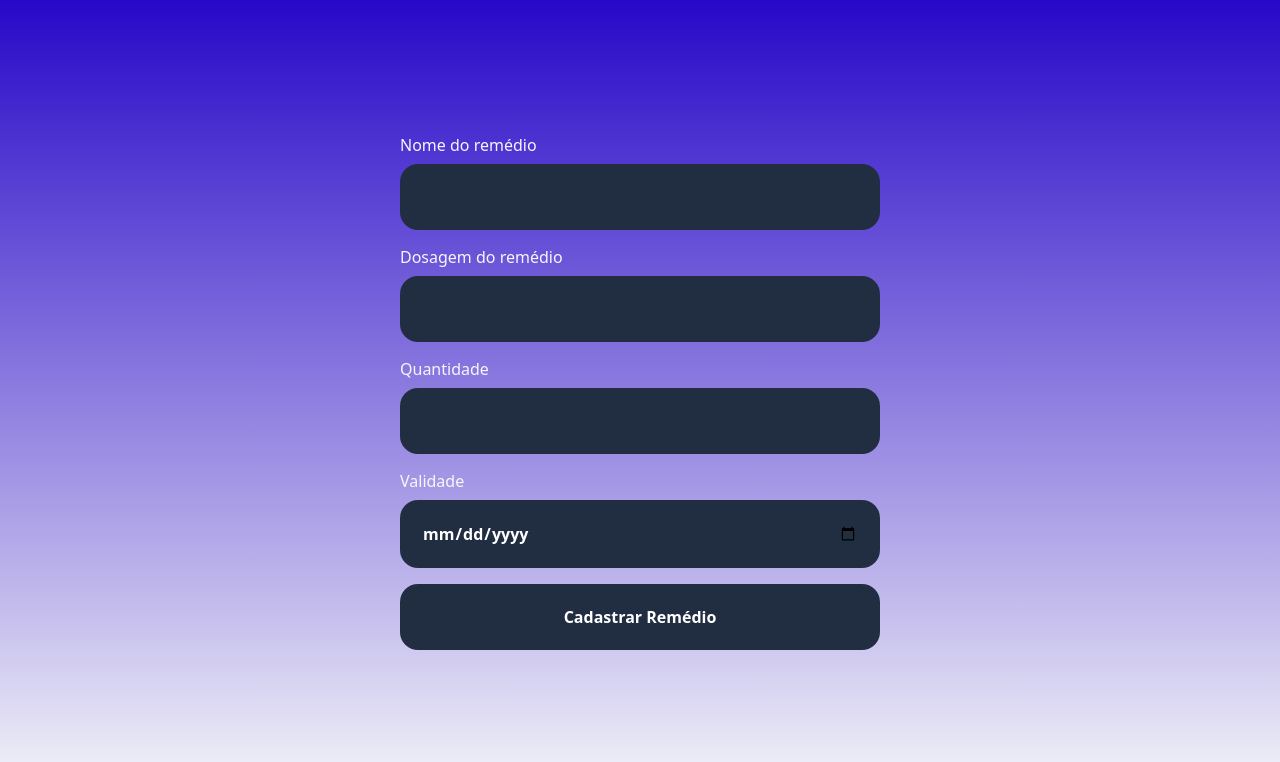
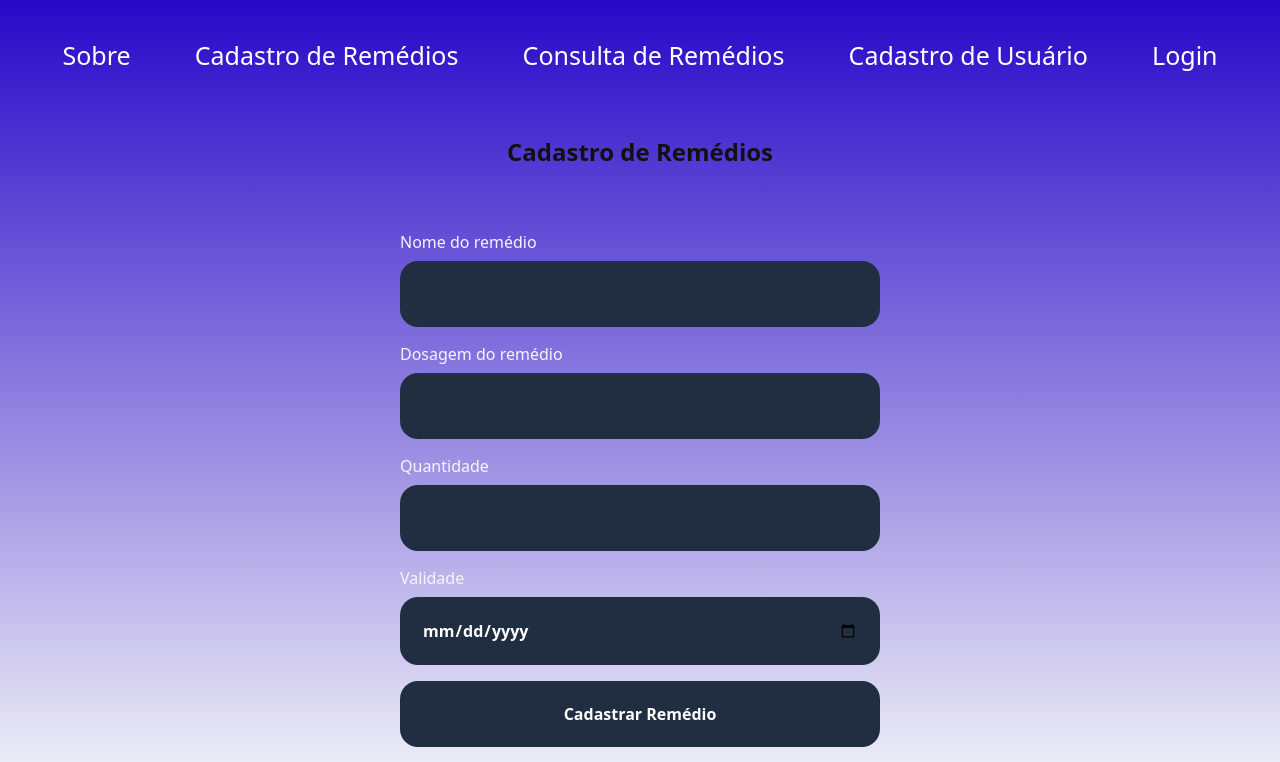
Before and after one commit to anpaz2000/sistemaWebDoacao, a Flask app: page /cadastro_remedio in a window 1280 px wide. Shown: the top 762 px of the page. Run offline with Flask 3, Linux system fonts and the light colour scheme; a user stored in the database is signed in.

Commit message:
coloquei o cabacalho no código

```diff
--- a/static/css/cadastro_remedio.css
+++ b/static/css/cadastro_remedio.css
@@ -96,3 +96,36 @@ button:disabled {
 .error {
   color: tomato;
 }
+
+
+ /* cor do cabecalho ex:sobre ,consulta*/
+h2{
+  color:rgb(16, 17, 16);
+  margin: 20px;
+}
+
+
+.cabecalho__menu__link{
+  font-size:25px;
+  font-weight: 90px;
+  color:rgb(255, 255, 255); /*muda a cor dos nomes*/
+  text-decoration: none;
+  font-style: bold;
+
+  z-index: 1;
+
+
+  margin: 20px;
+  padding: 10px;
+
+}
+.class cabecalho{
+  display: inline-block;
+  margin: 20px;
+  padding: 10px;
+  }
+
+a:hover{
+      color:#400040; /*aqui muda o nome de cor quando passa p mause em cima*/
+      transition: 0.3s all;
+}
--- a/templates/cadastro_remedio.html
+++ b/templates/cadastro_remedio.html
@@ -9,6 +9,22 @@
     <script defer src="app.js"></script>
   </head>
   <body>
+
+    <header  class="cabecalho">
+      <nav class="cabecalho__menu">
+          <a class="cabecalho__menu__link" href="sobre">Sobre</a>
+          <a class="cabecalho__menu__link" href="cadastro_remedio">Cadastro de Remédios</a>
+          <a class="cabecalho__menu__link" href="consulta">Consulta de Remédios</a>
+          <a class="cabecalho__menu__link" href="cadastro">Cadastro de Usuário</a>
+          <a class="cabecalho__menu__link" href="login">Login</a>
+
+
+      </nav>
+   </header>
+
+   <h2>Cadastro de Remédios</h2>
+
+
     <form
       action="submit_remedio"
       method="POST"
```
Also changed, not shown: static/css/consulta_medicamento.css (+31 -4 lines), templates/consulta_medicamento.html (+13 -0 lines), templates/login.html (+4 -3 lines), remedio.db.
